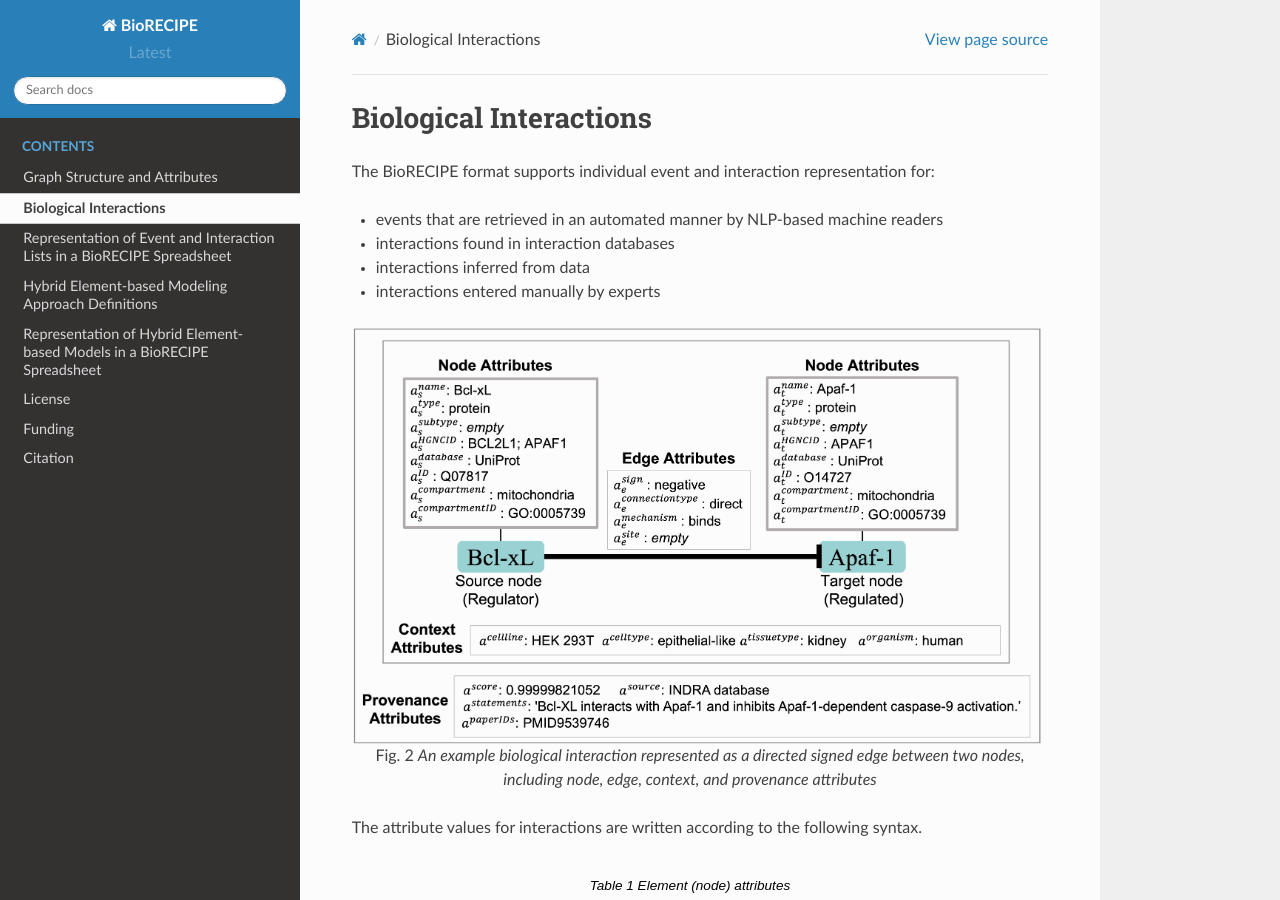
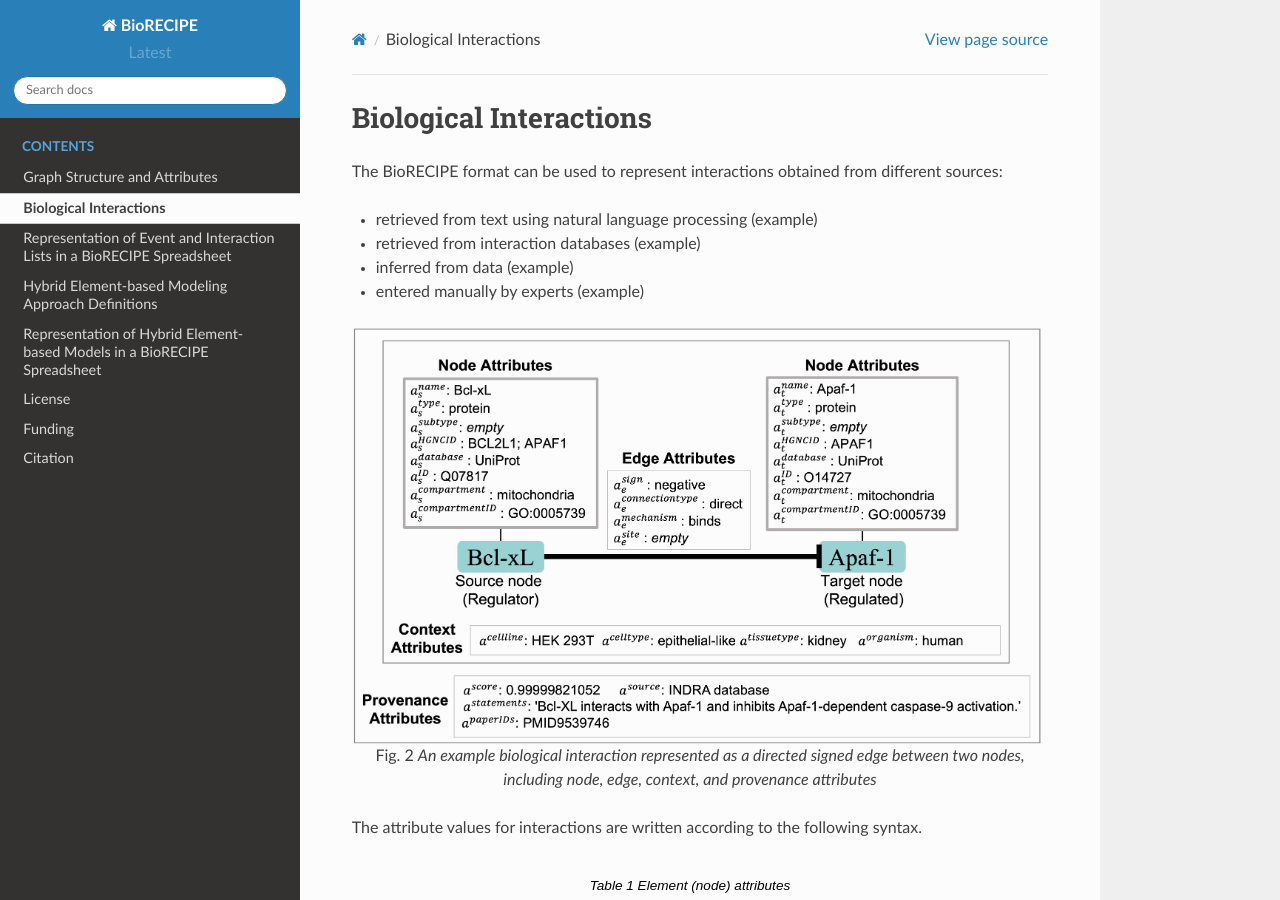
Before and after one commit to pitt-miskov-zivanov-lab/BioRECIPE, a Sphinx documentation site: the page built from docs/bio_interactions.rst, in a window 1280 px wide and 900 px high. Built offline with Sphinx 7.4.7 and the Read the Docs theme 2.0.0, drawn with Linux system fonts in a browser that asks for light colours.

Commit message:
Update bio_interactions.rst

```diff
--- a/docs/bio_interactions.rst
+++ b/docs/bio_interactions.rst
@@ -2,12 +2,12 @@
 Biological Interactions
 ######################################
 
-The BioRECIPE format supports individual event and interaction representation for:
+The BioRECIPE format can be used to represent interactions obtained from different sources:
 
-- events that are retrieved in an automated manner by NLP-based machine readers
-- interactions found in interaction databases
-- interactions inferred from data
-- interactions entered manually by experts
+- retrieved from text using natural language processing (example)
+- retrieved from interaction databases (example)
+- inferred from data (example)
+- entered manually by experts (example)
 
 .. _figure_example_bio_interaction:
 
```
